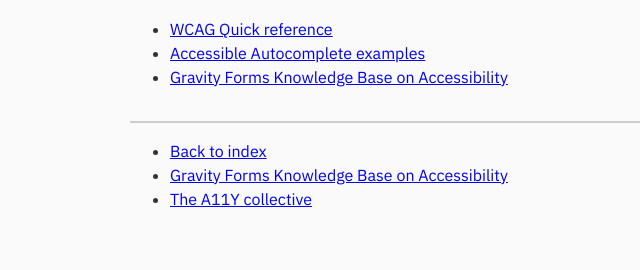
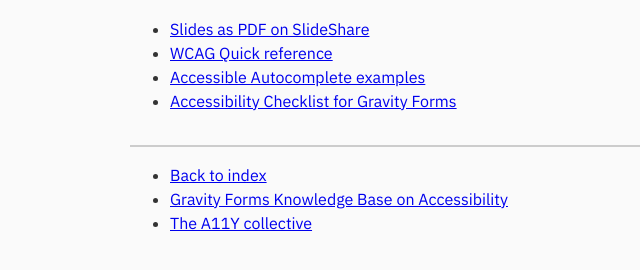
Before and after one commit to a11y-collective/talks, a plain HTML site: page wpa11yday22/resources.html in a window 1280 px wide. Shown: the part 72-342 px from the top of the page, without its empty margins (190-830 px from the left). Drawn offline with Linux system fonts and the light colour scheme.

Commit message:
add resources

```diff
--- a/wpa11yday22/resources.html
+++ b/wpa11yday22/resources.html
@@ -20,9 +20,11 @@
 <main>
 
     <ul>
+
+        <li><a href="https://www.slideshare.net/rianrietveld/form-accessibility-and-beyond">Slides as PDF on SlideShare</a></li>
         <li><a href="https://www.w3.org/WAI/WCAG21/quickref/">WCAG Quick reference</a></li>
         <li><a href="https://alphagov.github.io/accessible-autocomplete/examples/">Accessible Autocomplete examples</a></li>
-        <li><a href="https://docs.gravityforms.com/category/knowledge-base/accessibility/">Gravity Forms Knowledge Base on Accessibility</a></li>
+        <li><a href="https://docs.gravityforms.com/accessibility-checklist-for-gravity-forms/">Accessibility Checklist for Gravity Forms</a></li>
     </ul>
 
 </main>
```
